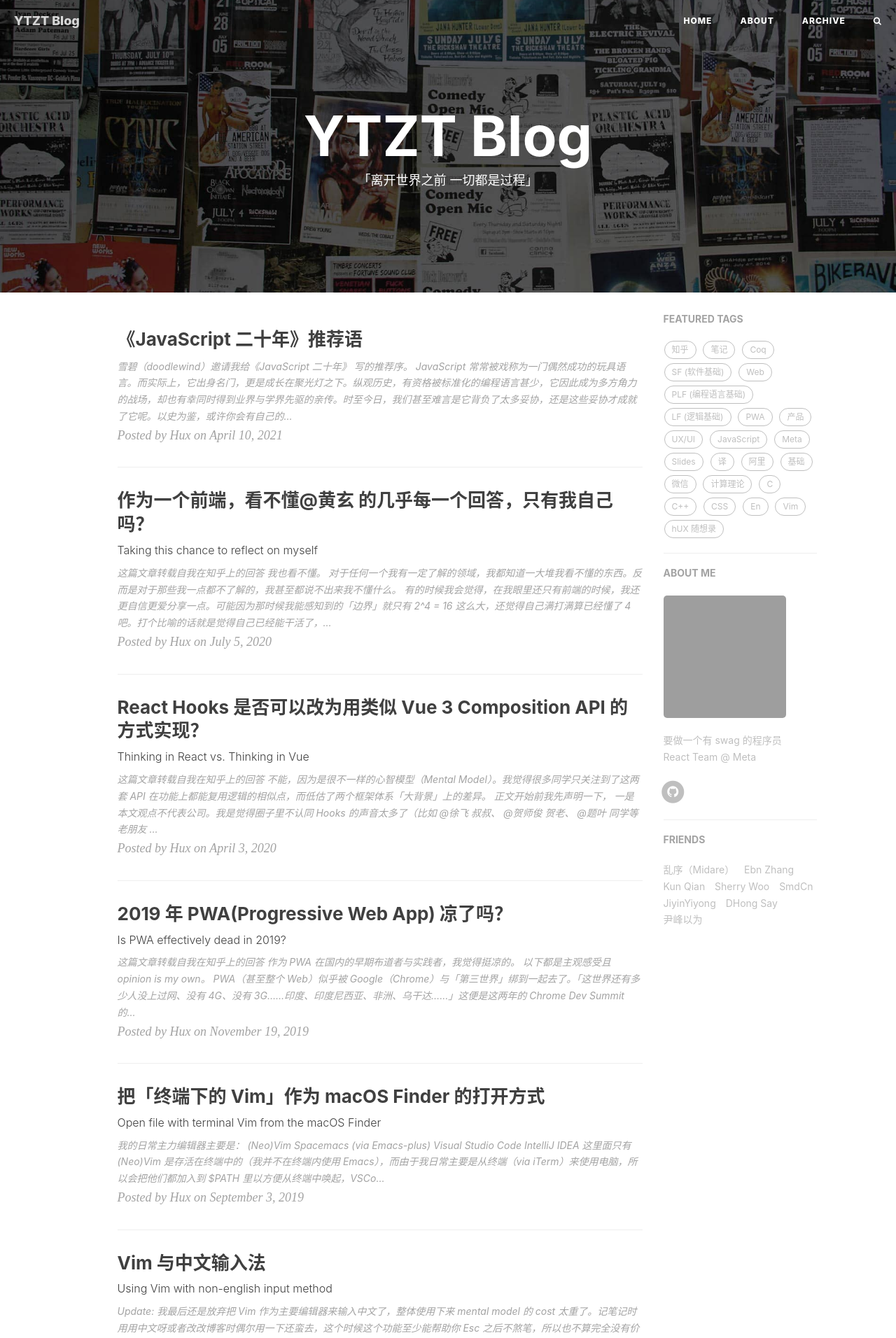
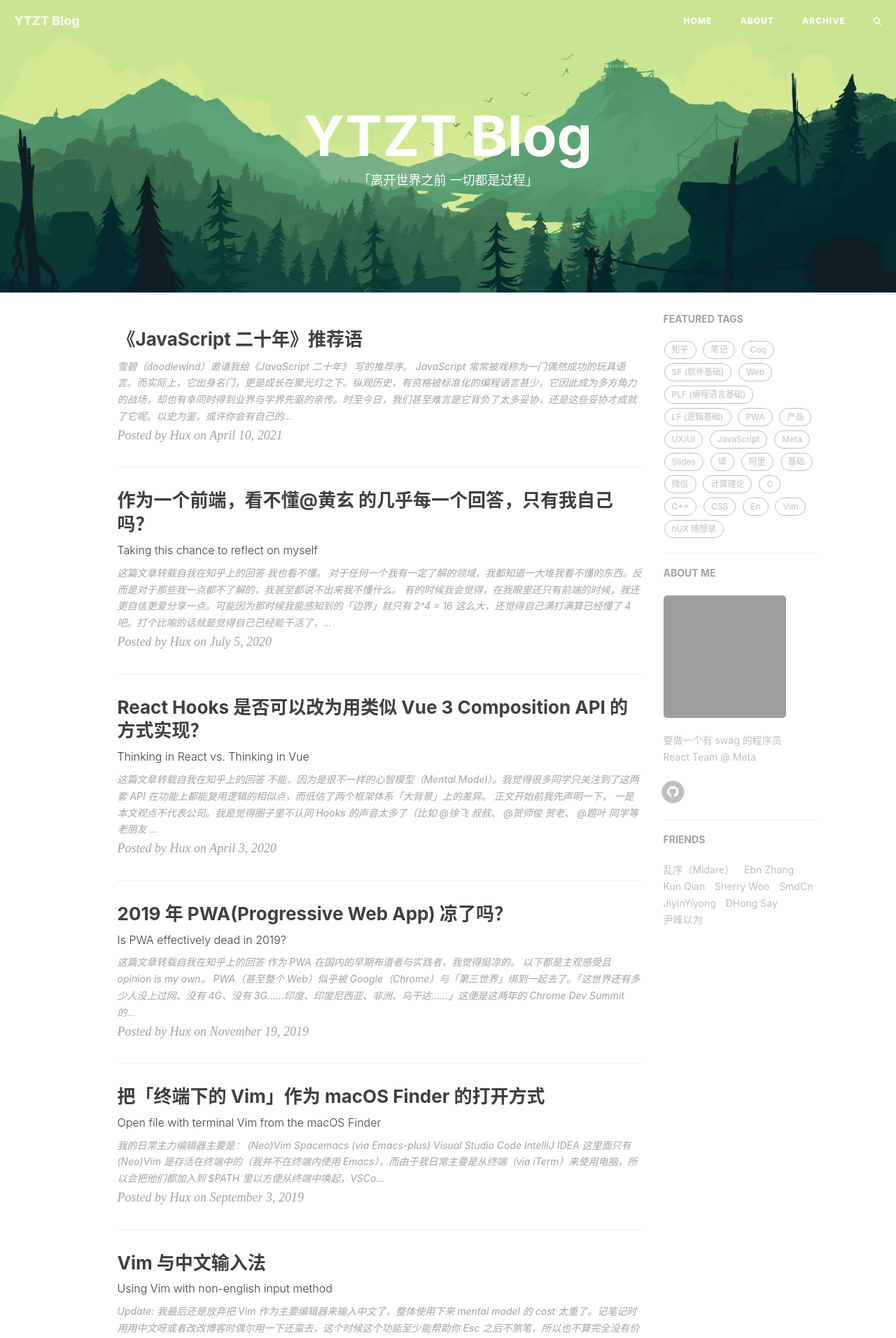
Before and after one commit to ytzt/ytzt.github.io, a Jekyll site: the page built from index.html, in a window 1280 px wide. Shown: the top 1912 px of the page at 70% size. Built offline with Jekyll 4.4.1, drawn with Linux system fonts in a browser that asks for light colours; nearby versions of some CDN libraries; the list of posts is cut into pages by our own code; comment, search, counter and statistics services are not loaded; grey boxes are pictures that could not be loaded.

Commit message:
Update _config.yml

```diff
--- a/_config.yml
+++ b/_config.yml
@@ -1,7 +1,7 @@
 # Site settings
 title: YTZT Blog
 SEOTitle: YTZT Blog
-header-img: img/home-bg.jpg
+header-img: img/background10.jpg
 email: huo@gmail.com
 description: "要做一个有 swag 的程序员"
 keyword: "hou端, 设计"
```
